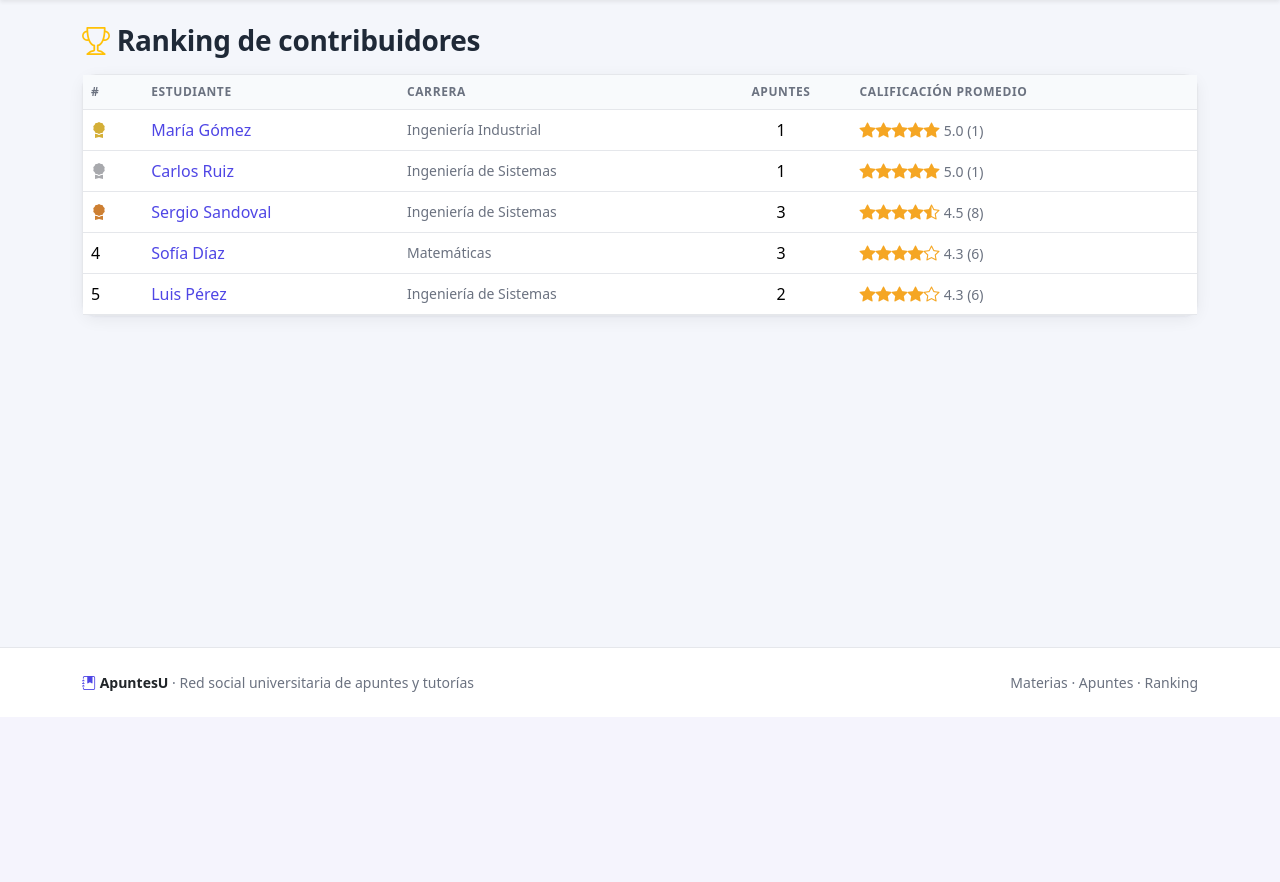
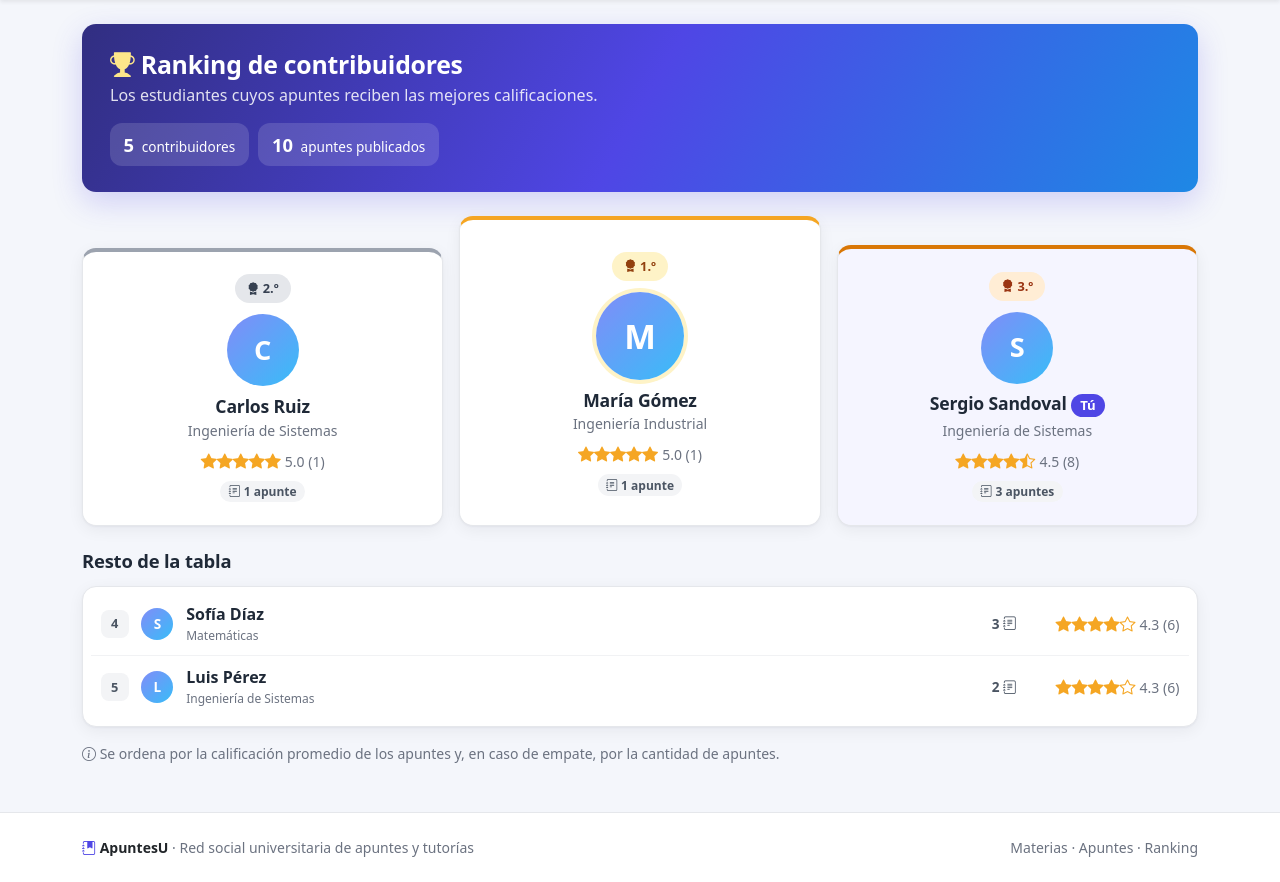
Before and after one commit to SrSergio-S/red_social, a Flask app: page /ranking in a window 1280 px wide. Shown: the part 83-965 px from the top of the page. Before the commit the page ends 775 px from the top, so only its background shows below. Run offline with Flask 3, Linux system fonts and the light colour scheme; a user stored in the database is signed in; data comes from the database, SQL or seed files in the repository; some libraries are stand-ins or nearby versions.

Commit message:
Rediseña la página de ranking con el estilo nuevo
Encabezado con degradado y resumen, podio para los tres primeros (el 1.º al
centro en computador) y lista para el resto con avatar, carrera, apuntes y
calificación. Se resalta al usuario actual con la insignia «Tú» y en celular
la lista se reorganiza en dos líneas. Agrega capturas en docs/capturas.

Co-Authored-By: Claude Opus 5.5 <noreply@anthropic.com>
Claude-Session: https://claude.ai/code/session_011o7w4DNLHP9zV6u6Mw8XLb

```diff
--- a/app/static/css/style.css
+++ b/app/static/css/style.css
@@ -182,3 +182,39 @@ h1, h2, h3, h4, h5, h6 { font-weight: 700; letter-spacing: -.01em; }
 .selector-estrellas label:hover ~ label { color: var(--u-estrella); }
 .barra-dist { height: .6rem; }
 details summary { cursor: pointer; list-style: none; }
+
+/* ---------- Ranking ---------- */
+.saludo h1 i { color: #fde68a; }
+.tarjeta-podio { color: var(--u-texto); transition: transform .15s, box-shadow .15s; }
+.tarjeta-podio:hover { transform: translateY(-3px); box-shadow: var(--u-sombra-hover) !important; color: var(--u-texto); text-decoration: none; }
+.tarjeta-podio .card-body { padding: 1.4rem 1.2rem; display: flex; flex-direction: column; align-items: center; }
+.tarjeta-podio .avatar-lg { width: 72px; height: 72px; font-size: 1.7rem; margin: .7rem 0 .6rem; }
+.tarjeta-podio .nombre { font-size: 1.1rem; margin: 0 0 .15rem; }
+.tarjeta-podio .medalla { font-size: .8rem; font-weight: 700; border-radius: 999px; padding: .3rem .75rem; }
+.puesto-1 { border-top: 4px solid #f5a623; }
+.puesto-1 .card-body { padding-top: 2rem; padding-bottom: 1.8rem; }
+.puesto-1 .avatar-lg { width: 88px; height: 88px; font-size: 2.1rem; box-shadow: 0 0 0 4px #fef3c7; }
+.puesto-1 .medalla { background: #fef3c7; color: #92400e; }
+.puesto-2 { border-top: 4px solid #9ca3af; }
+.puesto-2 .medalla { background: #e5e7eb; color: #374151; }
+.puesto-3 { border-top: 4px solid #d97706; }
+.puesto-3 .medalla { background: #ffedd5; color: #9a3412; }
+.es-yo.tarjeta-podio, .lista-ranking .es-yo a { background: #f5f5ff; }
+.lista-ranking { list-style: none; margin: 0; padding: .35rem .5rem .5rem; }
+.lista-ranking li + li { border-top: 1px solid #f1f2f4; }
+.lista-ranking li a { display: flex; align-items: center; gap: .8rem; padding: .7rem .6rem; border-radius: 10px; color: var(--u-texto); }
+.lista-ranking li a:hover { background: #f5f5ff; text-decoration: none; }
+.lista-ranking .puesto { width: 28px; height: 28px; border-radius: 8px; display: grid; place-items: center; font-weight: 700; font-size: .8rem;
+  background: #f3f4f6; color: var(--u-texto-2); flex-shrink: 0; }
+.lista-ranking .nombre { flex: 1; min-width: 0; font-weight: 600; line-height: 1.25; }
+.lista-ranking .meta { font-size: .75rem; font-weight: 400; color: var(--u-texto-suave); }
+.lista-ranking .apuntes { font-size: .85rem; color: var(--u-texto-2); white-space: nowrap; min-width: 52px; text-align: right; }
+.lista-ranking .calif { min-width: 150px; text-align: right; }
+@media (max-width: 575.98px) {
+  /* En celular: puesto, avatar y nombre arriba; apuntes y calificación debajo del nombre */
+  .lista-ranking li a { display: grid; grid-template-columns: 28px 32px 1fr auto; column-gap: .7rem; row-gap: .35rem; }
+  .lista-ranking .nombre { grid-column: 3 / 5; }
+  .lista-ranking .apuntes { grid-column: 3; min-width: 0; text-align: left; }
+  .lista-ranking .calif { grid-column: 4; min-width: 0; }
+  .puesto-1 .card-body { padding-top: 1.4rem; padding-bottom: 1.4rem; }
+}
--- a/app/templates/usuarios/ranking.html
+++ b/app/templates/usuarios/ranking.html
@@ -2,23 +2,62 @@
 {% from "_macros.html" import estrellas with context %}
 {% block titulo %}Ranking{% endblock %}
 {% block contenido %}
-<h3 class="mb-3"><i class="bi bi-trophy text-warning"></i> Ranking de contribuidores</h3>
-<div class="card shadow-sm">
-<table class="table table-hover mb-0 align-middle">
-  <thead><tr><th>#</th><th>Estudiante</th><th>Carrera</th><th class="text-center">Apuntes</th><th>Calificación promedio</th></tr></thead>
-  <tbody>
-  {% for u, n_apuntes, prom, n_calif in top %}
-    <tr>
-      <td>{% if loop.index <= 3 %}<i class="bi bi-award-fill" style="color: {{ ['#d4af37', '#a8a9ad', '#cd7f32'][loop.index0] }}"></i>{% else %}{{ loop.index }}{% endif %}</td>
-      <td><a href="{{ url_for('main.perfil', usuario_id=u.id) }}">{{ u.nombre }}</a></td>
-      <td class="text-muted small">{{ u.carrera or '' }}</td>
-      <td class="text-center">{{ n_apuntes }}</td>
-      <td>{{ estrellas(prom|round(1), n_calif) if prom else '—' }}</td>
-    </tr>
-  {% else %}
-    <tr><td colspan="5" class="text-muted text-center">Aún no hay apuntes publicados.</td></tr>
-  {% endfor %}
-  </tbody>
-</table>
-</div>
+<section class="saludo mb-4">
+  <h1><i class="bi bi-trophy-fill"></i> Ranking de contribuidores</h1>
+  <p>Los estudiantes cuyos apuntes reciben las mejores calificaciones.</p>
+  <div class="mini-stats">
+    <span class="mini-stat"><b>{{ top|length }}</b> contribuidor{{ '' if top|length == 1 else 'es' }}</span>
+    <span class="mini-stat"><b>{{ top|sum(attribute=1) }}</b> apuntes publicados</span>
+  </div>
+</section>
+
+{% if not top %}
+  <div class="vacio"><i class="bi bi-trophy"></i>Aún no hay apuntes publicados.<br>
+    {% if current_user.is_authenticated %}
+      <a class="btn btn-primary btn-sm mt-3" href="{{ url_for('main.subir_apunte') }}">Sé el primero en subir uno</a>
+    {% endif %}</div>
+{% else %}
+  {# Podio: en computador el 1.º va al centro; en celular se apilan en orden #}
+  <div class="row g-3 mb-4 align-items-end podio">
+    {% for u, n_apuntes, prom, n_calif in top[:3] %}
+      {% set orden = [2, 1, 3][loop.index0] %}
+      <div class="col-md-4 order-md-{{ orden }}">
+        <a class="card text-center tarjeta-podio puesto-{{ loop.index }} {{ 'es-yo' if current_user.is_authenticated and current_user.id == u.id }}"
+           href="{{ url_for('main.perfil', usuario_id=u.id) }}">
+          <div class="card-body">
+            <span class="medalla"><i class="bi bi-award-fill"></i> {{ loop.index }}.º</span>
+            <span class="avatar avatar-lg">{{ u.nombre[:1] }}</span>
+            <h2 class="nombre">{{ u.nombre }}{% if current_user.is_authenticated and current_user.id == u.id %} <span class="badge text-bg-primary align-middle">Tú</span>{% endif %}</h2>
+            <div class="text-muted small mb-2">{{ u.carrera or 'Carrera no indicada' }}</div>
+            <div class="mb-2">{{ estrellas(prom|round(1), n_calif) if prom else '<small class="text-muted">Sin calificaciones</small>'|safe }}</div>
+            <span class="badge text-bg-light"><i class="bi bi-journal-text"></i> {{ n_apuntes }} apunte{{ '' if n_apuntes == 1 else 's' }}</span>
+          </div>
+        </a>
+      </div>
+    {% endfor %}
+  </div>
+
+  {% if top|length > 3 %}
+    <div class="titulo-seccion"><h2>Resto de la tabla</h2></div>
+    <div class="card">
+      <ul class="lista-ranking">
+        {% for u, n_apuntes, prom, n_calif in top[3:] %}
+          <li class="{{ 'es-yo' if current_user.is_authenticated and current_user.id == u.id }}">
+            <a href="{{ url_for('main.perfil', usuario_id=u.id) }}">
+              <span class="puesto">{{ loop.index + 3 }}</span>
+              <span class="avatar">{{ u.nombre[:1] }}</span>
+              <span class="nombre">{{ u.nombre }}
+                {% if current_user.is_authenticated and current_user.id == u.id %}<span class="badge text-bg-primary ms-1">Tú</span>{% endif %}
+                <br><span class="meta">{{ u.carrera or 'Carrera no indicada' }}</span></span>
+              <span class="apuntes"><b>{{ n_apuntes }}</b> <i class="bi bi-journal-text"></i></span>
+              <span class="calif">{{ estrellas(prom|round(1), n_calif) if prom else '<small class="text-muted">Sin calificaciones</small>'|safe }}</span>
+            </a>
+          </li>
+        {% endfor %}
+      </ul>
+    </div>
+  {% endif %}
+  <p class="text-muted small mt-3 mb-0"><i class="bi bi-info-circle"></i>
+    Se ordena por la calificación promedio de los apuntes y, en caso de empate, por la cantidad de apuntes.</p>
+{% endif %}
 {% endblock %}
```
Also changed, not shown: 2 other files.
